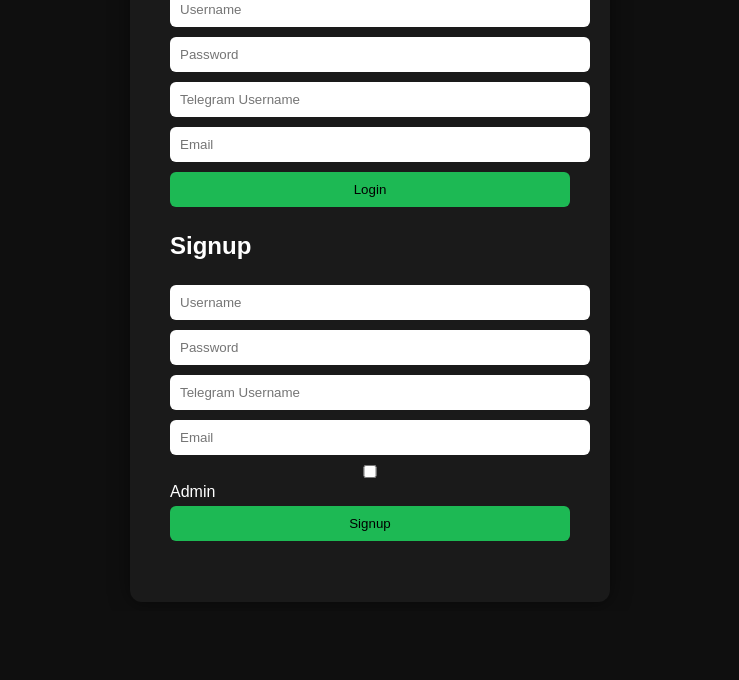
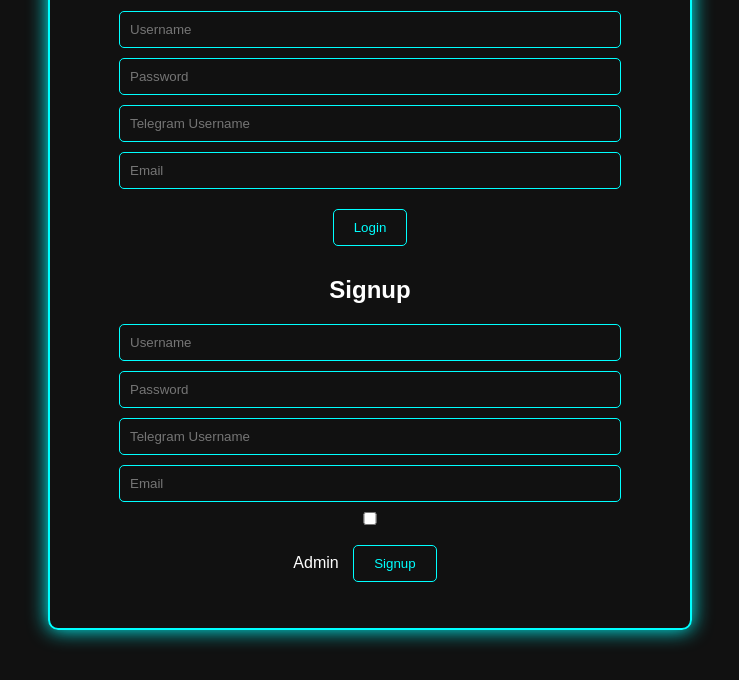
Before and after one commit to v1leshop/v1leshop, a plain HTML site: page index.html in a window 1280 px wide. Shown: the part 189-869 px from the top of the page, without its empty margins (270-1009 px from the left). Before the commit the page ends 800 px from the top, so only its background shows below. Drawn offline with Linux system fonts and the light colour scheme.

Commit message:
Update style.css

```diff
--- a/style.css
+++ b/style.css
@@ -1,6 +1,61 @@
-body { font-family: Arial, sans-serif; background:#0f0f0f; color:white; display:flex; justify-content:center; align-items:center; height:100vh; margin:0;}
-.container { background:#1a1a1a; padding:40px; border-radius:12px; width:90%; max-width:400px; box-shadow:0 0 20px rgba(0,0,0,0.5);}
-input { width:100%; padding:10px; margin:5px 0; border-radius:6px; border:none;}
-button { width:100%; padding:10px; background:#1db954; color:black; border:none; border-radius:6px; margin:5px 0; cursor:pointer;}
-button:hover { background:#17a44a;}
-#adminIcon { display:none; }
+body {
+  background-color: #111;
+  color: #fff;
+  font-family: Arial, sans-serif;
+  text-align: center;
+}
+.container {
+  max-width: 600px;
+  margin: 50px auto;
+  padding: 20px;
+  border: 2px solid #0ff;
+  border-radius: 10px;
+  box-shadow: 0 0 20px #0ff;
+}
+input {
+  display: block;
+  margin: 10px auto;
+  padding: 10px;
+  width: 80%;
+  border-radius: 5px;
+  border: 1px solid #0ff;
+  background: #111;
+  color: #0ff;
+}
+button.neon-btn {
+  margin: 10px;
+  padding: 10px 20px;
+  border: 1px solid #0ff;
+  border-radius: 5px;
+  background: #111;
+  color: #0ff;
+  cursor: pointer;
+  transition: 0.2s;
+}
+button.neon-btn:hover {
+  background: #0ff;
+  color: #111;
+}
+.neon-text {
+  color: #0ff;
+  text-shadow: 0 0 10px #0ff, 0 0 20px #0ff;
+}
+.level-display {
+  margin: 10px 0;
+  font-size: 1.2em;
+}
+.admin-icon, .leaderboard-icon {
+  cursor: pointer;
+  margin-left: 10px;
+}
+.modal {
+  display: none;
+  background-color: #222;
+  border: 2px solid #0ff;
+  padding: 10px;
+  border-radius: 10px;
+}
+.modal ul {
+  list-style: none;
+  padding: 0;
+}
```
